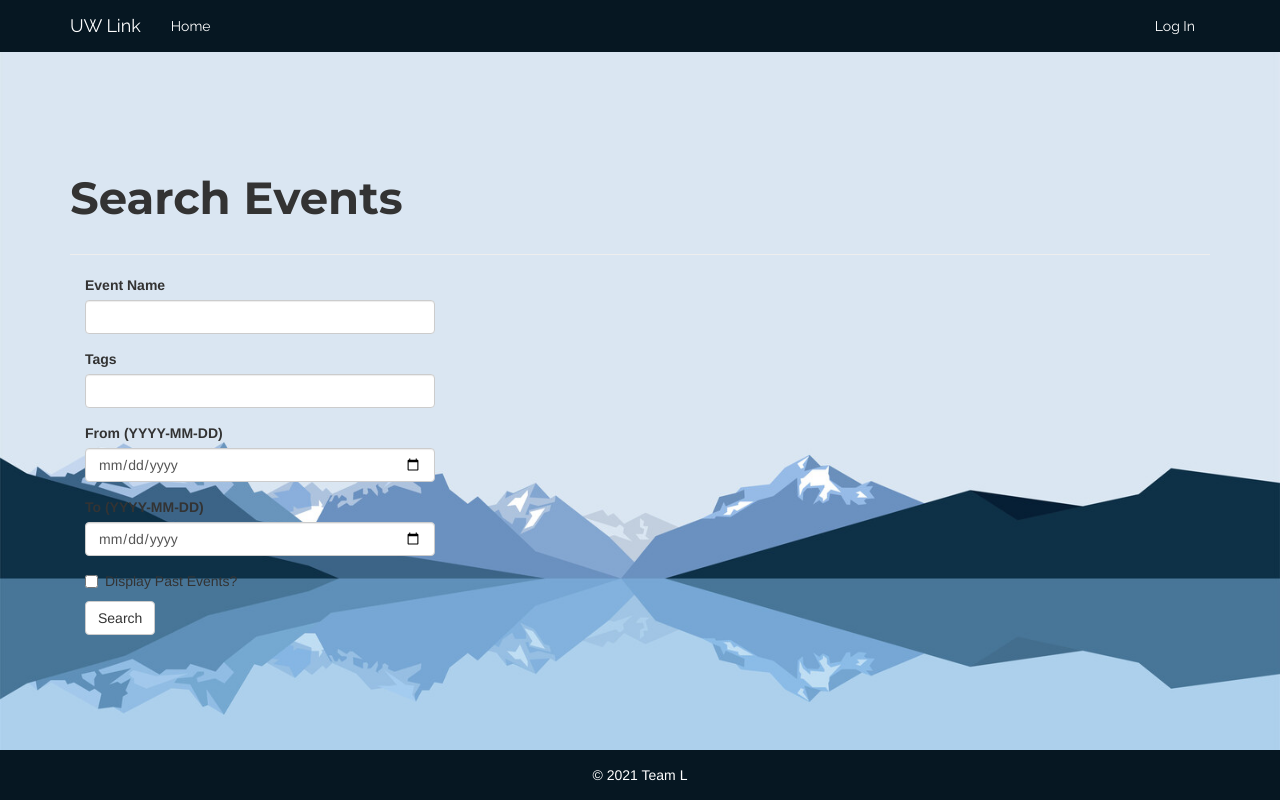
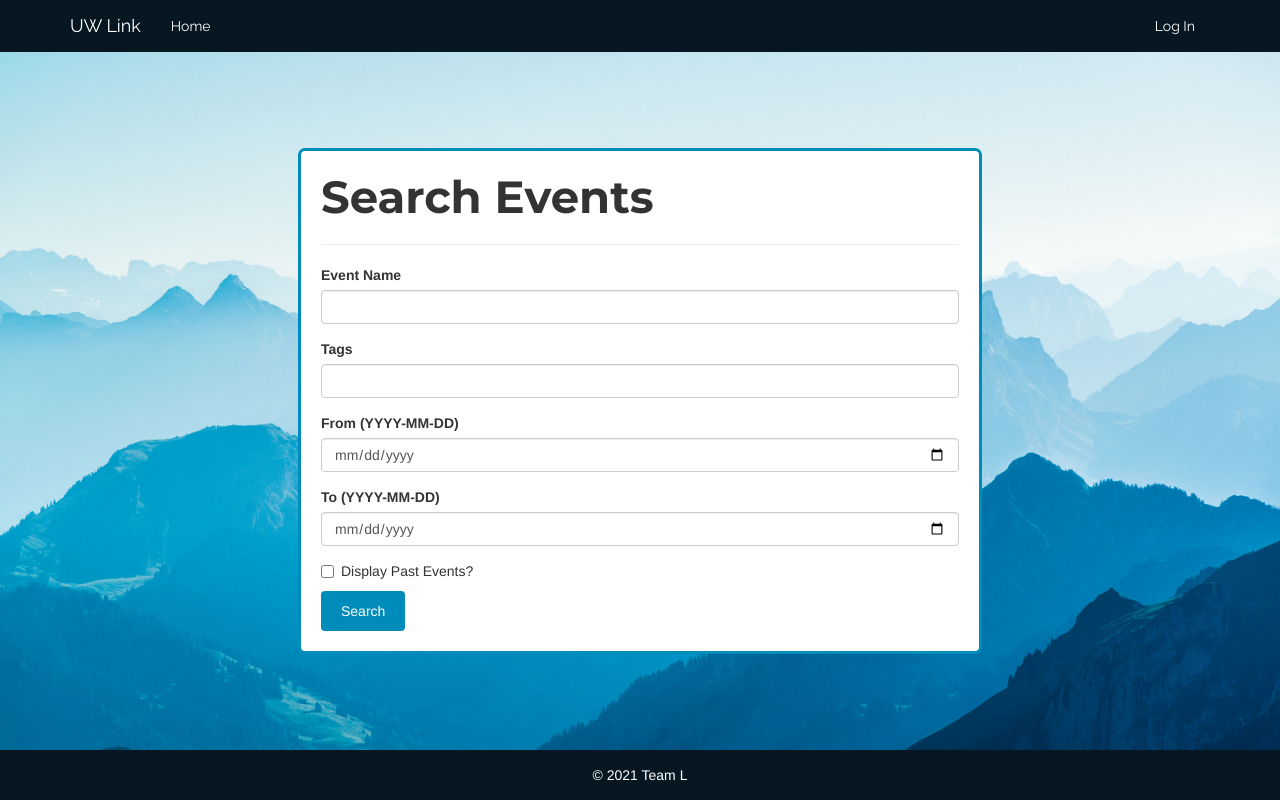
Before and after one commit to joycedaiyt/UW-Link, a Flask app: page /search in a window 1280 px wide. Run offline with Flask 2, Linux system fonts and the light colour scheme; some libraries are stand-ins or nearby versions; some web fonts are replaced.

Commit message:
update styling for profile page, create event, and search

```diff
--- a/uwlink/static/feed.css
+++ b/uwlink/static/feed.css
@@ -36,6 +36,7 @@ h1 {
   padding: 10px 20px;
   text-decoration: none;
   border: none;
+  border-radius: 3.5px;
 }
 
 .butn:hover {
--- a/uwlink/static/profile.css
+++ b/uwlink/static/profile.css
@@ -66,6 +66,7 @@ h1 {
   color: white;
 }
 
+
 .text-secondary {
   color: white;
   text-align: center;
@@ -75,4 +76,5 @@ h1 {
 
 .text-bottom {
   color: white;
+  font-family: Raleway;
 }
--- /dev/null
+++ b/uwlink/static/search.css
@@ -0,0 +1,23 @@
+.col-md-4 {
+  width: 60%;
+  margin-left: 20%;
+  margin-right: 20%;
+  border: 3px solid var(--blue);
+  border-radius: 7px;
+  background-color: white;
+  padding: 0px 20px 20px;
+}
+
+.btn {
+  color: white;
+  background-color: var(--blue);
+  padding: 10px 20px;
+  text-decoration: none;
+  border: none;
+}
+
+.btn:hover {
+  background-color: #F0F8FF;
+  color: var(--blue);
+  border: none
+}
--- a/uwlink/templates/profile.html
+++ b/uwlink/templates/profile.html
@@ -1,4 +1,6 @@
 {% extends "base.html" %}
+
+{% block title %}{{ name }}{% endblock %}
 {% block head %}
 {{ super() }}
 <link rel="stylesheet" type="text/css" href="{{ url_for('static', filename='profile.css') }}">
--- a/uwlink/templates/search.html
+++ b/uwlink/templates/search.html
@@ -3,11 +3,25 @@
 
 {% block title %}Search Events{% endblock %}
 
+{% block head %}
+{{ super() }}
+<link rel="stylesheet" type="text/css" href="{{ url_for('static', filename='search.css') }}">
+<style>
+body  {
+  background-image: url('/static/update-background.jpeg');
+  background-repeat: no-repeat;
+  background-attachment: fixed;
+  background-position: center;
+  background-size: 100% 100%;
+}
+</style>
+{% endblock %}
+
 {% block page_content %}
-<div class="page-header">
-    <h1>Search Events</h1>
-</div>
 <div class="col-md-4">
+    <div class="page-header">
+        <h1>Search Events</h1>
+    </div>
     {{ wtf.quick_form(form) }}
 </div>
 {% endblock %}
```
Also changed, not shown: uwlink/templates/create.html (+17 -3 lines).
